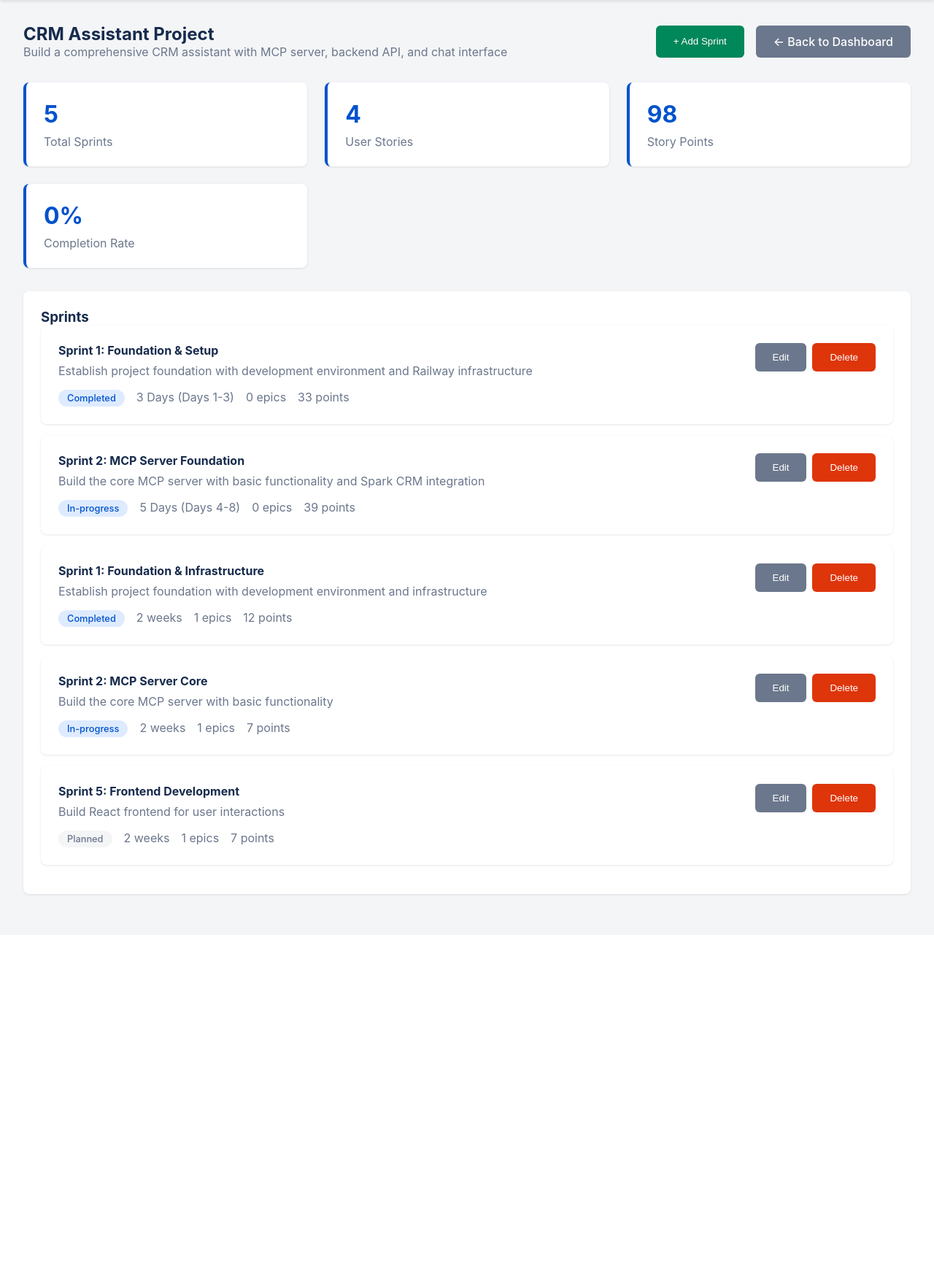
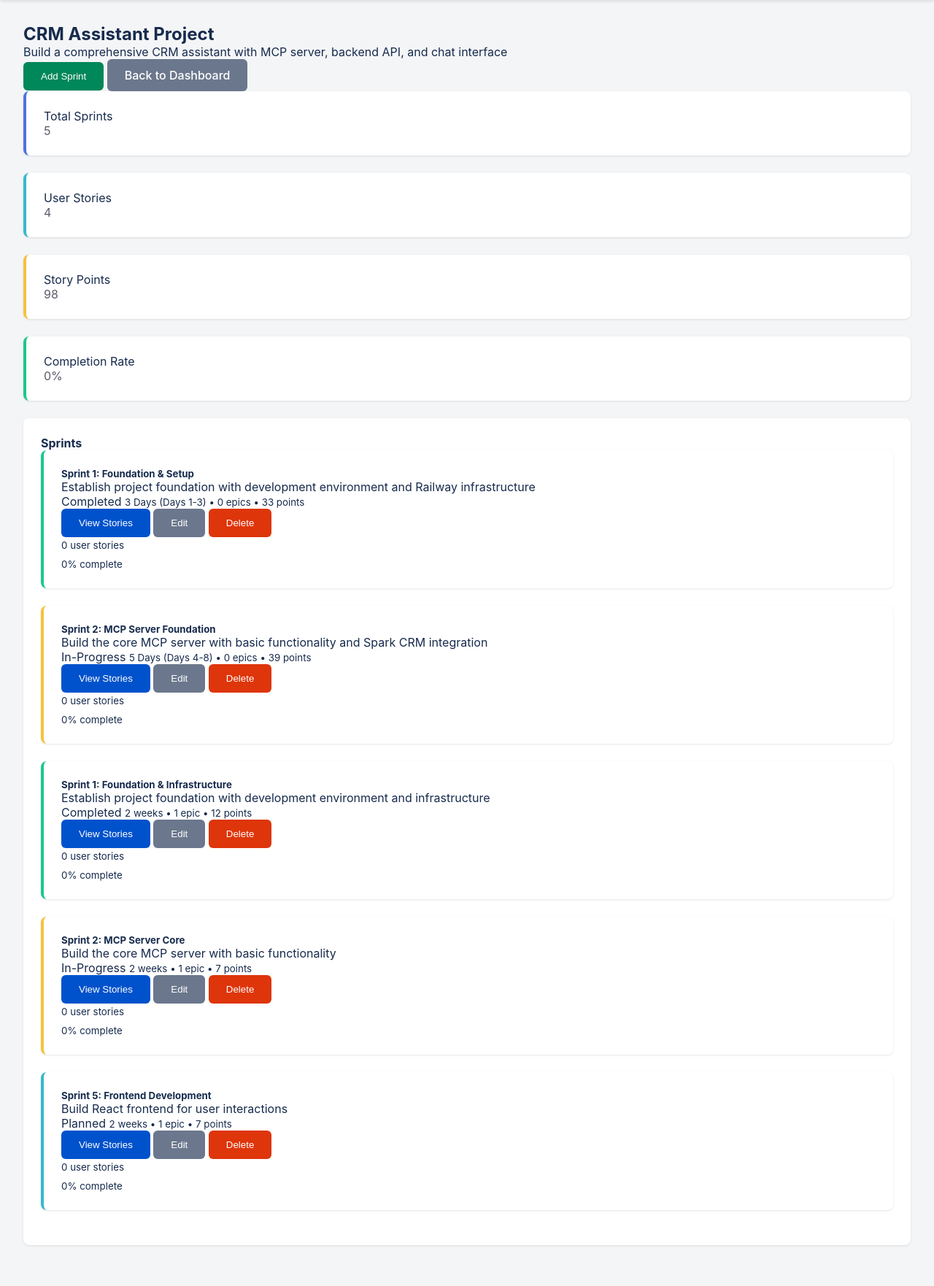
Before and after one commit to digit2ai/CRM-Co-Pilot, a Flask app: page /project/1 in a window 1280 px wide. Shown: the part 76-1838 px from the top of the page at 73% size. Before the commit the page ends 1304 px from the top, so only its background shows below. Run offline with Flask 3, Linux system fonts and the light colour scheme; data comes from the database, SQL or seed files in the repository.

Commit message:
Update project_detail.html

```diff
--- a/templates/project_detail.html
+++ b/templates/project_detail.html
@@ -1,251 +1,284 @@
 {% extends "base.html" %}
 
-{% block title %}{{ project.name }} - Project Manager{% endblock %}
+{% block title %}{{ project.name }} - Project Details{% endblock %}
 
 {% block content %}
-<div style="display: flex; justify-content: space-between; align-items: center; margin-bottom: 2rem;">
+<div class="container-fluid">
+    <div class="row">
+        <div class="col-12">
+            <!-- Header -->
+            <div class="d-flex justify-content-between align-items-center mb-4">
                 <div>
                     <h2>{{ project.name }}</h2>
-        <p style="color: #6b778c;">{{ project.description }}</p>
+                    <p class="text-muted">{{ project.description }}</p>
                 </div>
-    <div style="display: flex; gap: 1rem;">
-        <button class="btn btn-success" onclick="showModal('createSprintModal')">+ Add Sprint</button>
-        <a href="{{ url_for('dashboard') }}" class="btn btn-secondary">← Back to Dashboard</a>
+                <div>
+                    <button class="btn btn-success" onclick="addSprint()">
+                        <i class="fas fa-plus"></i> Add Sprint
+                    </button>
+                    <a href="{{ url_for('dashboard') }}" class="btn btn-secondary">
+                        <i class="fas fa-arrow-left"></i> Back to Dashboard
+                    </a>
                 </div>
             </div>
 
-<div class="dashboard-grid">
-    <div class="metric-card">
-        <div class="metric-value" id="sprintCount">0</div>
-        <div class="metric-label">Total Sprints</div>
+            <!-- Project Metrics -->
+            <div class="row mb-4">
+                <div class="col-md-3">
+                    <div class="card border-left-primary shadow h-100 py-2">
+                        <div class="card-body">
+                            <div class="row no-gutters align-items-center">
+                                <div class="col mr-2">
+                                    <div class="text-xs font-weight-bold text-primary text-uppercase mb-1">Total Sprints</div>
+                                    <div class="h5 mb-0 font-weight-bold text-gray-800" id="totalSprints">{{ project.sprints|length }}</div>
                                 </div>
-    <div class="metric-card">
-        <div class="metric-value" id="storyCount">0</div>
-        <div class="metric-label">User Stories</div>
+                                <div class="col-auto">
+                                    <i class="fas fa-calendar fa-2x text-gray-300"></i>
                                 </div>
-    <div class="metric-card">
-        <div class="metric-value" id="totalPoints">0</div>
-        <div class="metric-label">Story Points</div>
                             </div>
-    <div class="metric-card">
-        <div class="metric-value" id="completionRate">0%</div>
-        <div class="metric-label">Completion Rate</div>
+                        </div>
+                    </div>
+                </div>
+                <div class="col-md-3">
+                    <div class="card border-left-info shadow h-100 py-2">
+                        <div class="card-body">
+                            <div class="row no-gutters align-items-center">
+                                <div class="col mr-2">
+                                    <div class="text-xs font-weight-bold text-info text-uppercase mb-1">User Stories</div>
+                                    <div class="h5 mb-0 font-weight-bold text-gray-800" id="userStories">Loading...</div>
+                                </div>
+                                <div class="col-auto">
+                                    <i class="fas fa-book fa-2x text-gray-300"></i>
+                                </div>
+                            </div>
+                        </div>
+                    </div>
+                </div>
+                <div class="col-md-3">
+                    <div class="card border-left-warning shadow h-100 py-2">
+                        <div class="card-body">
+                            <div class="row no-gutters align-items-center">
+                                <div class="col mr-2">
+                                    <div class="text-xs font-weight-bold text-warning text-uppercase mb-1">Story Points</div>
+                                    <div class="h5 mb-0 font-weight-bold text-gray-800" id="storyPoints">{{ project.sprints|sum(attribute='story_points') or 0 }}</div>
+                                </div>
+                                <div class="col-auto">
+                                    <i class="fas fa-star fa-2x text-gray-300"></i>
+                                </div>
+                            </div>
+                        </div>
+                    </div>
+                </div>
+                <div class="col-md-3">
+                    <div class="card border-left-success shadow h-100 py-2">
+                        <div class="card-body">
+                            <div class="row no-gutters align-items-center">
+                                <div class="col mr-2">
+                                    <div class="text-xs font-weight-bold text-success text-uppercase mb-1">Completion Rate</div>
+                                    <div class="h5 mb-0 font-weight-bold text-gray-800" id="completionRate">0%</div>
+                                </div>
+                                <div class="col-auto">
+                                    <i class="fas fa-chart-pie fa-2x text-gray-300"></i>
+                                </div>
+                            </div>
+                        </div>
+                    </div>
                 </div>
             </div>
 
+            <!-- Sprints Section -->
             <div class="card">
-    <h3>Sprints</h3>
-    <div id="sprintsList"></div>
+                <div class="card-header">
+                    <h4>Sprints</h4>
                 </div>
-
-<!-- Create Sprint Modal -->
-<div id="createSprintModal" class="modal">
-    <div class="modal-content">
-        <span class="close" onclick="hideModal('createSprintModal')">&times;</span>
-        <h3>Create New Sprint</h3>
-        <form id="createSprintForm">
-            <div class="form-group">
-                <label for="sprintName">Sprint Name *</label>
-                <input type="text" id="sprintName" class="form-control" required>
+                <div class="card-body">
+                    {% if project.sprints %}
+                        {% for sprint in project.sprints %}
+                        <!-- Make each sprint card clickable -->
+                        <div class="card mb-3 sprint-card" data-sprint-id="{{ sprint.id }}" onclick="viewSprint({{ sprint.id }})">
+                            <div class="card-body">
+                                <div class="row align-items-center">
+                                    <div class="col-md-8">
+                                        <h5 class="card-title mb-1">{{ sprint.name }}</h5>
+                                        <p class="card-text text-muted mb-2">{{ sprint.goal }}</p>
+                                        <div class="d-flex align-items-center">
+                                            <span class="badge badge-{{ 'success' if sprint.status == 'completed' else 'warning' if sprint.status == 'in-progress' else 'secondary' }} mr-2">
+                                                {{ sprint.status|title }}
+                                            </span>
+                                            <small class="text-muted">
+                                                {{ sprint.duration }} • {{ sprint.epics|length }} epic{{ 's' if sprint.epics|length != 1 else '' }} • {{ sprint.story_points }} points
+                                            </small>
                                         </div>
-            <div class="form-group">
-                <label for="sprintGoal">Sprint Goal</label>
-                <textarea id="sprintGoal" class="form-control" rows="2"></textarea>
                                     </div>
-            <div class="form-group">
-                <label for="sprintDuration">Duration</label>
-                <input type="text" id="sprintDuration" class="form-control" placeholder="e.g., 2 weeks">
+                                    <div class="col-md-4 text-right">
+                                        <div class="btn-group" role="group">
+                                            <button class="btn btn-primary btn-sm" onclick="viewSprint({{ sprint.id }}); event.stopPropagation();">
+                                                <i class="fas fa-eye"></i> View Stories
+                                            </button>
+                                            <button class="btn btn-secondary btn-sm" onclick="editSprint({{ sprint.id }}); event.stopPropagation();">
+                                                <i class="fas fa-edit"></i> Edit
+                                            </button>
+                                            <button class="btn btn-danger btn-sm" onclick="deleteSprint({{ sprint.id }}); event.stopPropagation();">
+                                                <i class="fas fa-trash"></i> Delete
+                                            </button>
                                         </div>
-            <div class="form-group">
-                <label for="sprintStatus">Status</label>
-                <select id="sprintStatus" class="form-control">
-                    <option value="planned">Planned</option>
-                    <option value="active">Active</option>
-                    <option value="completed">Completed</option>
-                </select>
-            </div>
-            <div style="display: flex; gap: 1rem; justify-content: flex-end;">
-                <button type="button" class="btn btn-secondary" onclick="hideModal('createSprintModal')">Cancel</button>
-                <button type="submit" class="btn btn-primary">Create Sprint</button>
-            </div>
-        </form>
                                     </div>
                                 </div>
 
-<!-- Edit Sprint Modal -->
-<div id="editSprintModal" class="modal">
-    <div class="modal-content">
-        <span class="close" onclick="hideModal('editSprintModal')">&times;</span>
-        <h3>Edit Sprint</h3>
-        <form id="editSprintForm">
-            <input type="hidden" id="editSprintId">
-            <div class="form-group">
-                <label for="editSprintName">Sprint Name *</label>
-                <input type="text" id="editSprintName" class="form-control" required>
+                                <!-- User Stories Preview -->
+                                <div class="row mt-3">
+                                    <div class="col-12">
+                                        <div class="d-flex justify-content-between align-items-center">
+                                            <small class="text-muted">
+                                                <i class="fas fa-book"></i>
+                                                {% set total_stories = 0 %}
+                                                {% for epic in sprint.epics %}
+                                                    {% set total_stories = total_stories + epic.user_stories|length %}
+                                                {% endfor %}
+                                                {{ total_stories }} user stories
+                                            </small>
+                                            <div class="progress" style="width: 200px; height: 6px;">
+                                                {% set completed_stories = 0 %}
+                                                {% for epic in sprint.epics %}
+                                                    {% for story in epic.user_stories %}
+                                                        {% if story.status == 'Done' %}
+                                                            {% set completed_stories = completed_stories + 1 %}
+                                                        {% endif %}
+                                                    {% endfor %}
+                                                {% endfor %}
+                                                {% set progress = ((completed_stories / total_stories) * 100)|round if total_stories > 0 else 0 %}
+                                                <div class="progress-bar bg-success" style="width: {{ progress }}%"></div>
                                             </div>
-            <div class="form-group">
-                <label for="editSprintGoal">Sprint Goal</label>
-                <textarea id="editSprintGoal" class="form-control" rows="2"></textarea>
-            </div>
-            <div class="form-group">
-                <label for="editSprintDuration">Duration</label>
-                <input type="text" id="editSprintDuration" class="form-control" placeholder="e.g., 2 weeks">
-            </div>
-            <div class="form-group">
-                <label for="editSprintStatus">Status</label>
-                <select id="editSprintStatus" class="form-control">
-                    <option value="planned">Planned</option>
-                    <option value="active">Active</option>
-                    <option value="completed">Completed</option>
-                </select>
-            </div>
-            <div style="display: flex; gap: 1rem; justify-content: flex-end;">
-                <button type="button" class="btn btn-secondary" onclick="hideModal('editSprintModal')">Cancel</button>
-                <button type="submit" class="btn btn-primary">Update Sprint</button>
-            </div>
-        </form>
+                                            <small class="text-muted">{{ progress if total_stories > 0 else 0 }}% complete</small>
                                         </div>
                                     </div>
-{% endblock %}
+                                </div>
+                            </div>
+                        </div>
+                        {% endfor %}
+                    {% else %}
+                        <div class="text-center py-5">
+                            <i class="fas fa-calendar-plus fa-3x text-muted mb-3"></i>
+                            <h5 class="text-muted">No sprints found</h5>
+                            <p class="text-muted">Create your first sprint to start organizing your work!</p>
+                            <button class="btn btn-primary" onclick="addSprint()">
+                                <i class="fas fa-plus"></i> Create First Sprint
+                            </button>
+                        </div>
+                    {% endif %}
+                </div>
+            </div>
+        </div>
+    </div>
+</div>
 
-{% block scripts %}
+<style>
+.sprint-card {
+    cursor: pointer;
+    transition: all 0.3s ease;
+    border-left: 4px solid #e3e6f0;
+}
+
+.sprint-card:hover {
+    transform: translateY(-2px);
+    box-shadow: 0 4px 8px rgba(0,0,0,0.1);
+    border-left-color: #4e73df;
+}
+
+.sprint-card[data-sprint-status="completed"] {
+    border-left-color: #1cc88a;
+}
+
+.sprint-card[data-sprint-status="in-progress"] {
+    border-left-color: #f6c23e;
+}
+
+.sprint-card[data-sprint-status="planned"] {
+    border-left-color: #36b9cc;
+}
+
+.border-left-primary {
+    border-left: 0.25rem solid #4e73df !important;
+}
+
+.border-left-info {
+    border-left: 0.25rem solid #36b9cc !important;
+}
+
+.border-left-warning {
+    border-left: 0.25rem solid #f6c23e !important;
+}
+
+.border-left-success {
+    border-left: 0.25rem solid #1cc88a !important;
+}
+
+.text-gray-800 {
+    color: #5a5c69 !important;
+}
+
+.text-gray-300 {
+    color: #dddfeb !important;
+}
+</style>
+
 <script>
+// Load project analytics
+document.addEventListener('DOMContentLoaded', function() {
+    loadProjectAnalytics();
+
+    // Add status data attributes for styling
+    document.querySelectorAll('.sprint-card').forEach(card => {
+        const statusBadge = card.querySelector('.badge');
+        if (statusBadge) {
+            const status = statusBadge.textContent.toLowerCase().trim();
+            card.setAttribute('data-sprint-status', status);
+        }
+    });
+});
+
+function loadProjectAnalytics() {
     const projectId = {{ project.id }};
 
-    async function loadProjectData() {
-        try {
-            // Load sprints
-            const sprints = await makeRequest(`/api/projects/${projectId}/sprints`);
-            renderSprints(sprints);
+    fetch(`/api/analytics/${projectId}`)
+        .then(response => response.json())
+        .then(data => {
+            document.getElementById('userStories').textContent = data.total_stories;
+            document.getElementById('completionRate').textContent = data.completion_rate + '%';
+        })
+        .catch(error => {
+            console.error('Error loading analytics:', error);
+            document.getElementById('userStories').textContent = '0';
+            document.getElementById('completionRate').textContent = '0%';
+        });
+}
 
-            // Load analytics
-            const analytics = await makeRequest(`/api/analytics/${projectId}`);
-            document.getElementById('sprintCount').textContent = analytics.total_sprints;
-            document.getElementById('storyCount').textContent = analytics.total_stories;
-            document.getElementById('totalPoints').textContent = analytics.total_story_points;
-            document.getElementById('completionRate').textContent = analytics.completion_rate + '%';
+function viewSprint(sprintId) {
+    window.location.href = `/sprint/${sprintId}`;
+}
 
-        } catch (error) {
-            console.error('Failed to load project data:', error);
+function editSprint(sprintId) {
+    alert('Edit sprint functionality coming soon!');
+}
+
+function deleteSprint(sprintId) {
+    if (confirm('Are you sure you want to delete this sprint? This will also delete all associated epics and user stories.')) {
+        fetch(`/api/sprints/${sprintId}`, {
+            method: 'DELETE'
+        })
+        .then(response => response.json())
+        .then(data => {
+            location.reload();
+        })
+        .catch(error => {
+            console.error('Error deleting sprint:', error);
+            alert('Error deleting sprint. Please try again.');
+        });
     }
 }
 
-    function renderSprints(sprints) {
-        const container = document.getElementById('sprintsList');
-
-        if (sprints.length === 0) {
-            container.innerHTML = `
-                <div style="text-align: center; padding: 2rem; color: #6b778c;">
-                    <h4>No sprints yet</h4>
-                    <p>Create your first sprint to start planning!</p>
-                </div>
-            `;
-            return;
+function addSprint() {
+    alert('Add sprint functionality coming soon!');
 }
-
-        let html = '';
-        sprints.forEach(sprint => {
-            html += `
-                <div class="project-card">
-                    <div style="display: flex; justify-content: space-between; align-items: start;">
-                        <div>
-                            <h4>${sprint.name}</h4>
-                            <p style="color: #6b778c; margin: 0.5rem 0;">${sprint.goal || 'No goal set'}</p>
-                            <div style="display: flex; gap: 1rem; margin-top: 1rem;">
-                                <span class="status-badge status-${sprint.status}">${sprint.status.charAt(0).toUpperCase() + sprint.status.slice(1)}</span>
-                                <span style="color: #6b778c;">${sprint.duration || 'No duration set'}</span>
-                                <span style="color: #6b778c;">${sprint.epic_count} epics</span>
-                                <span style="color: #6b778c;">${sprint.story_points} points</span>
-                            </div>
-                        </div>
-                        <div style="display: flex; gap: 0.5rem;">
-                            <button class="btn btn-secondary" onclick="editSprint(${sprint.id})">Edit</button>
-                            <button class="btn btn-danger" onclick="deleteSprint(${sprint.id})">Delete</button>
-                        </div>
-                    </div>
-                </div>
-            `;
-        });
-
-        container.innerHTML = html;
-    }
-
-    // Create sprint
-    document.getElementById('createSprintForm').addEventListener('submit', async (e) => {
-        e.preventDefault();
-
-        const sprintData = {
-            project_id: projectId,
-            name: document.getElementById('sprintName').value,
-            goal: document.getElementById('sprintGoal').value,
-            duration: document.getElementById('sprintDuration').value,
-            status: document.getElementById('sprintStatus').value
-        };
-
-        try {
-            await makeRequest('/api/sprints', 'POST', sprintData);
-            showAlert('Sprint created successfully!');
-            hideModal('createSprintModal');
-            loadProjectData();
-            document.getElementById('createSprintForm').reset();
-        } catch (error) {
-            // Error already shown by makeRequest
-        }
-    });
-
-    // Edit sprint
-    async function editSprint(sprintId) {
-        try {
-            const sprints = await makeRequest(`/api/projects/${projectId}/sprints`);
-            const sprint = sprints.find(s => s.id === sprintId);
-
-            if (sprint) {
-                document.getElementById('editSprintId').value = sprint.id;
-                document.getElementById('editSprintName').value = sprint.name;
-                document.getElementById('editSprintGoal').value = sprint.goal || '';
-                document.getElementById('editSprintDuration').value = sprint.duration || '';
-                document.getElementById('editSprintStatus').value = sprint.status;
-                showModal('editSprintModal');
-            }
-        } catch (error) {
-            // Error already shown by makeRequest
-        }
-    }
-
-    document.getElementById('editSprintForm').addEventListener('submit', async (e) => {
-        e.preventDefault();
-
-        const sprintId = document.getElementById('editSprintId').value;
-        const sprintData = {
-            name: document.getElementById('editSprintName').value,
-            goal: document.getElementById('editSprintGoal').value,
-            duration: document.getElementById('editSprintDuration').value,
-            status: document.getElementById('editSprintStatus').value
-        };
-
-        try {
-            await makeRequest(`/api/sprints/${sprintId}`, 'PUT', sprintData);
-            showAlert('Sprint updated successfully!');
-            hideModal('editSprintModal');
-            loadProjectData();
-        } catch (error) {
-            // Error already shown by makeRequest
-        }
-    });
-
-    async function deleteSprint(sprintId) {
-        if (confirm('Are you sure you want to delete this sprint? This will also delete all epics and user stories within it.')) {
-            try {
-                await makeRequest(`/api/sprints/${sprintId}`, 'DELETE');
-                showAlert('Sprint deleted successfully!');
-                loadProjectData();
-            } catch (error) {
-                // Error already shown by makeRequest
-            }
-        }
-    }
-
-    // Load project data on page load
-    document.addEventListener('DOMContentLoaded', loadProjectData);
 </script>
 {% endblock %}
```
Lines whose indentation alone changed are shown as unchanged.
